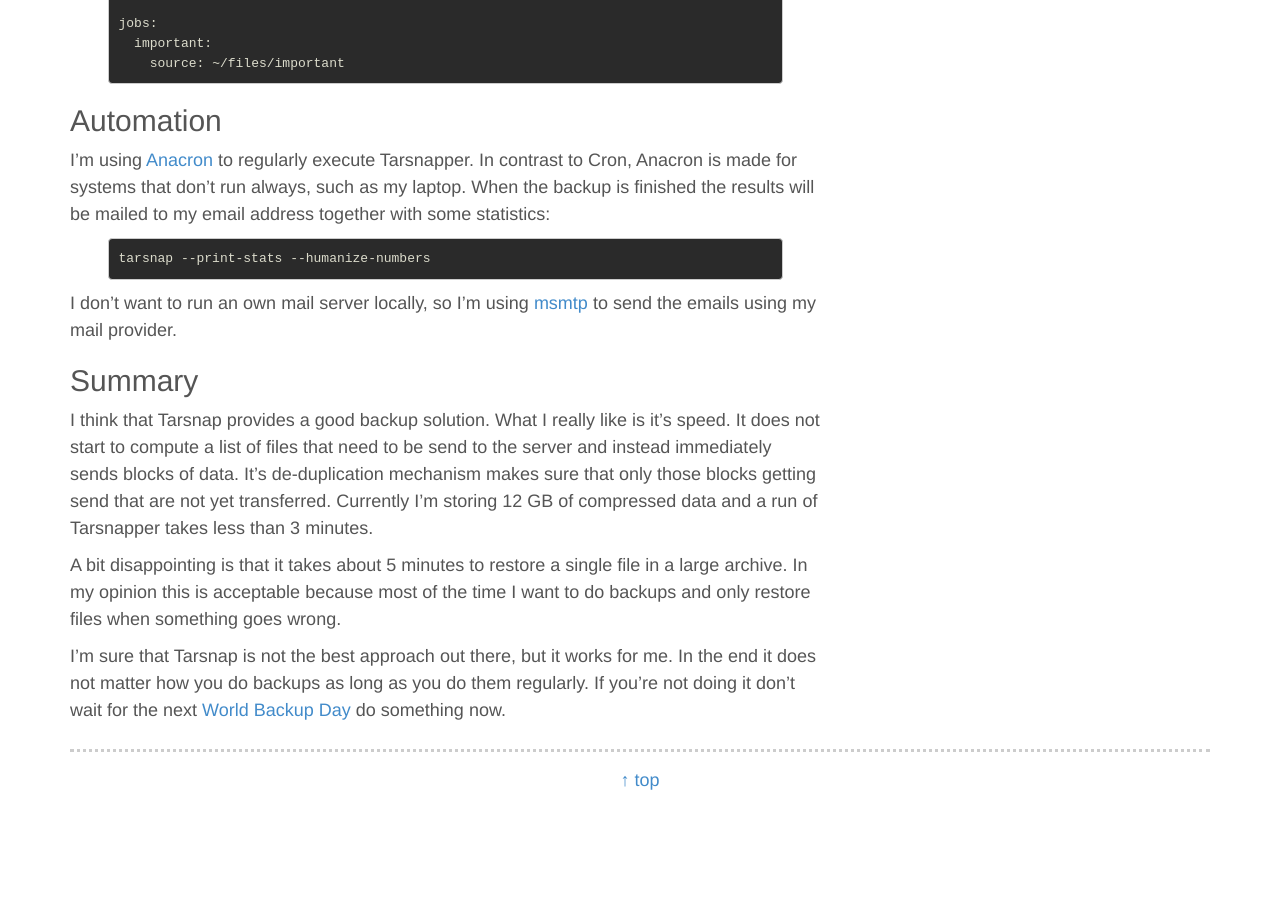
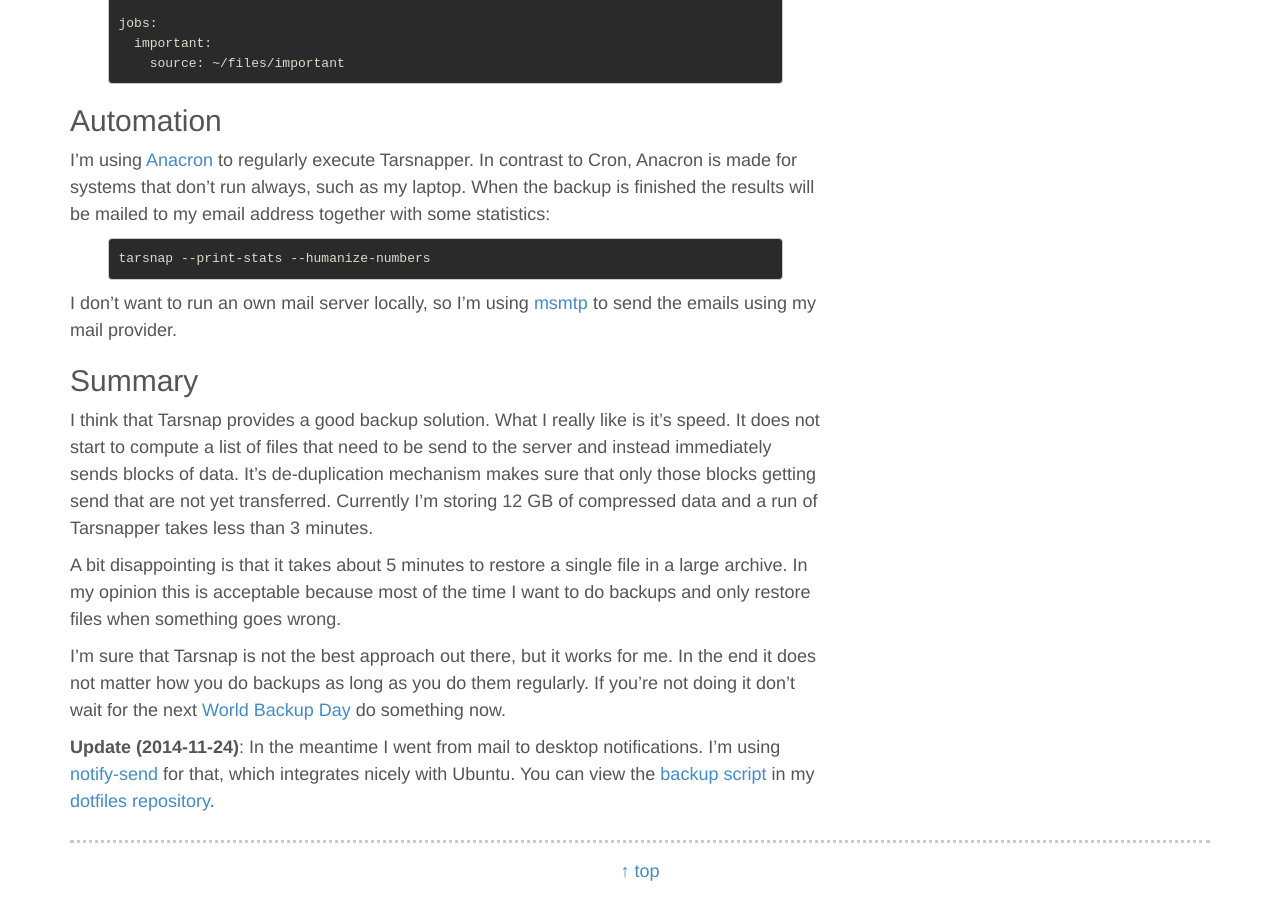
Before and after one commit to JanAhrens/JanAhrens.github.io, a Jekyll site: the page built from _posts/2014-04-21-backup.markdown, in a window 1280 px wide and 900 px high, scrolled down 1381 px. Built offline with Jekyll 4.4.1, drawn with Linux system fonts in a browser that asks for light colours; Markdown is read by kramdown in place of the engine named in the settings; before the commit the page ends 2190 px from its top, so only the background shows below that.

Commit message:
Add update to tarsnap post

```diff
--- a/_posts/2014-04-21-backup.markdown
+++ b/_posts/2014-04-21-backup.markdown
@@ -110,3 +110,10 @@
 you do them regularly. If you're not doing it don't wait for the next
 [World Backup Day](http://www.worldbackupday.com/en/) do something
 now.
+
+**Update (2014-11-24)**:
+In the meantime I went from mail to desktop notifications.
+I'm using [notify-send](http://manpages.ubuntu.com/manpages/lucid/man1/notify-send.1.html) for that,
+which integrates nicely with Ubuntu.
+You can view the [backup script](https://github.com/JanAhrens/dotfiles/blob/master/bin/backup) in my [dotfiles
+repository](https://github.com/JanAhrens/dotfiles).
```
